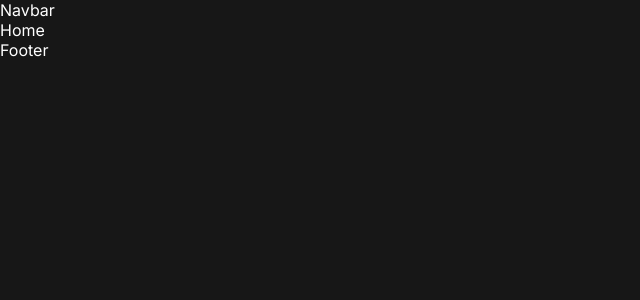
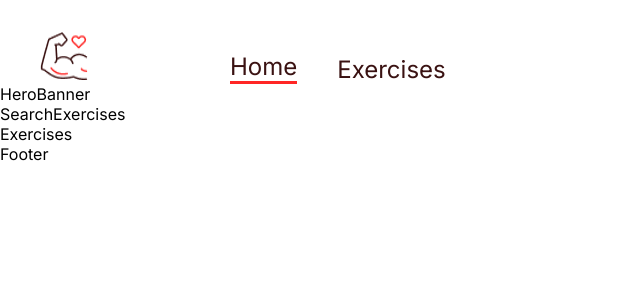
Before and after one commit to FelipeMatthew/fit-flex, a React (Create React App) app: page / in a window 1280 px wide. Shown: the top 300 px of the page, without its empty margins (0-640 px from the left). Built offline with nearby package versions, Linux system fonts and the light colour scheme.

Commit message:
✨ feat: Navbar

```diff
--- a/src/App.css
+++ b/src/App.css
@@ -2,8 +2,7 @@
 
 body {
   font-family: 'Inter';
-  background-color: #171717;
-  color: #FFF;
+  background-color: white;
 }
 
 * {
--- a/src/Pages/Home.js
+++ b/src/Pages/Home.js
@@ -1,8 +1,18 @@
-import React from 'react'
+import React, { useState } from 'react';
+import { Box } from '@mui/material';
+
+import SearchExercises from './../components/SearchExercises';
+import HeroBanner from '../components/HeroBanner';
+import Exercises from './../components/Exercises';
 
 const Home = () => {
   return (
-    <div>Home</div>
+    <Box>
+      <HeroBanner />
+      <SearchExercises />
+      <Exercises />
+    </Box>
+
   )
 }
 
--- /dev/null
+++ b/src/components/Exercises.js
@@ -0,0 +1,9 @@
+import React from 'react'
+
+const Exercises = () => {
+  return (
+    <div>Exercises</div>
+  )
+}
+
+export default Exercises
--- /dev/null
+++ b/src/components/HeroBanner.js
@@ -0,0 +1,9 @@
+import React from 'react'
+
+const HeroBanner = () => {
+  return (
+    <div>HeroBanner</div>
+  )
+}
+
+export default HeroBanner
--- a/src/components/Navbar.js
+++ b/src/components/Navbar.js
@@ -1,8 +1,47 @@
 import React from 'react'
+import { Link } from 'react-router-dom'
+import { Stack } from '@mui/material'
+
+import Logo from '../assets/images/Logo.png'
 
 const Navbar = () => {
   return (
-    <div>Navbar</div>
+    <Stack
+      direction='row'
+      justifyContent='space-around'
+      sx={{
+        gap: {
+          sm: '122px', xs: '40px'
+        },
+        mt: {
+          sm: '32px', xs: '20px'
+        },
+        justifyContent: 'none'
+      }}
+      px='20px'
+    >
+      <Link to='/'>
+        <img src={Logo} alt='logo' style={{
+          width: '48px', height: '48px', margin: '0 20px'
+        }}/>
+      </Link>
+      <Stack
+        direction='row'
+        gap='40px'
+        fontSize='24px'
+        alignItems='flex-end'
+      >
+        <Link to='/' style={{
+          textDecoration: 'none', color: '#3A1212', borderBottom: '3px solid #FF2625'
+        }}>
+          Home
+        </Link>
+
+        <a href="#exercises" style={{
+          textDecoration: 'none', color: '#3A1212'
+        }}>Exercises</a>
+      </Stack>
+    </Stack>
   )
 }
 
--- /dev/null
+++ b/src/components/SearchExercises.js
@@ -0,0 +1,9 @@
+import React from 'react'
+
+const SearchExercises = () => {
+  return (
+    <div>SearchExercises</div>
+  )
+}
+
+export default SearchExercises
```
